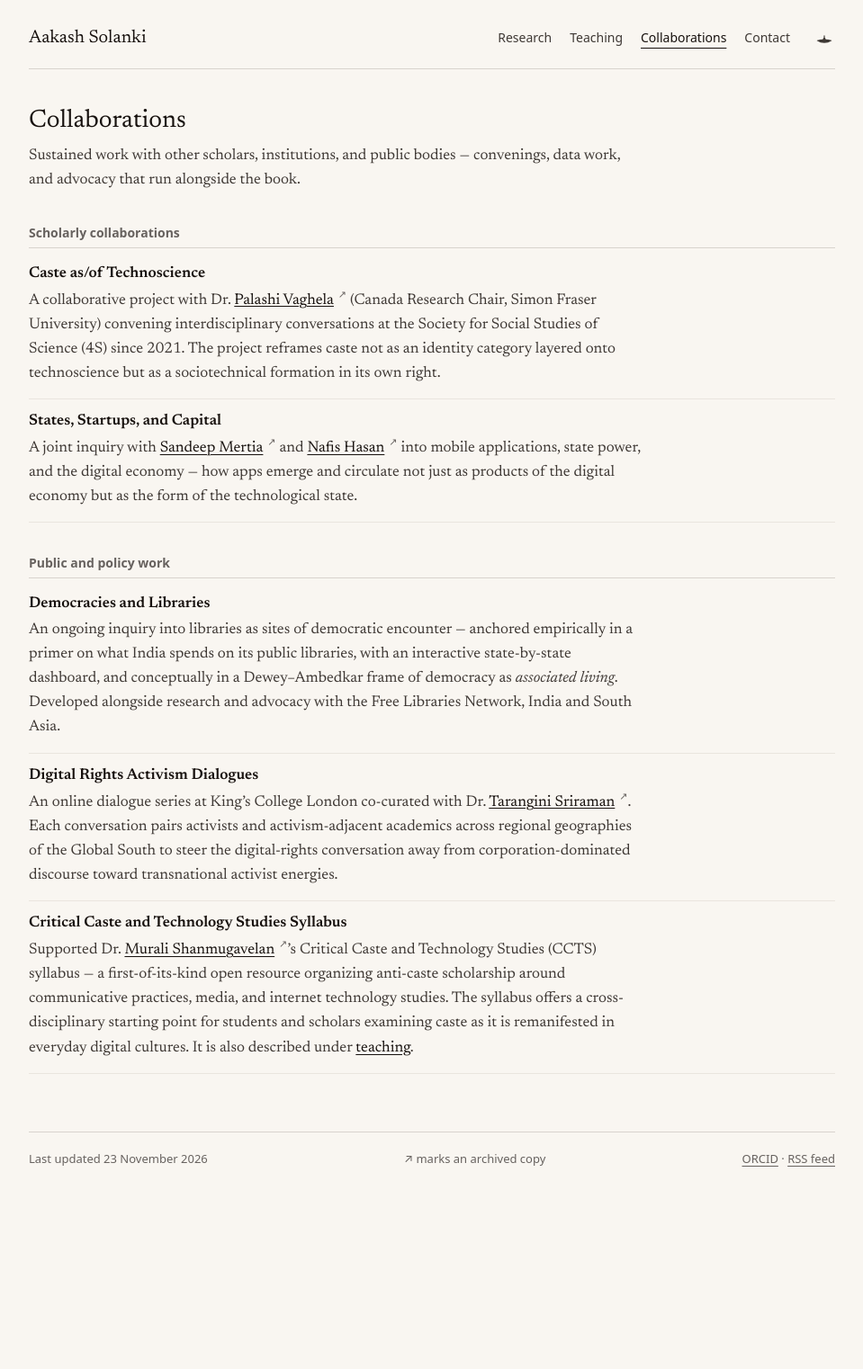
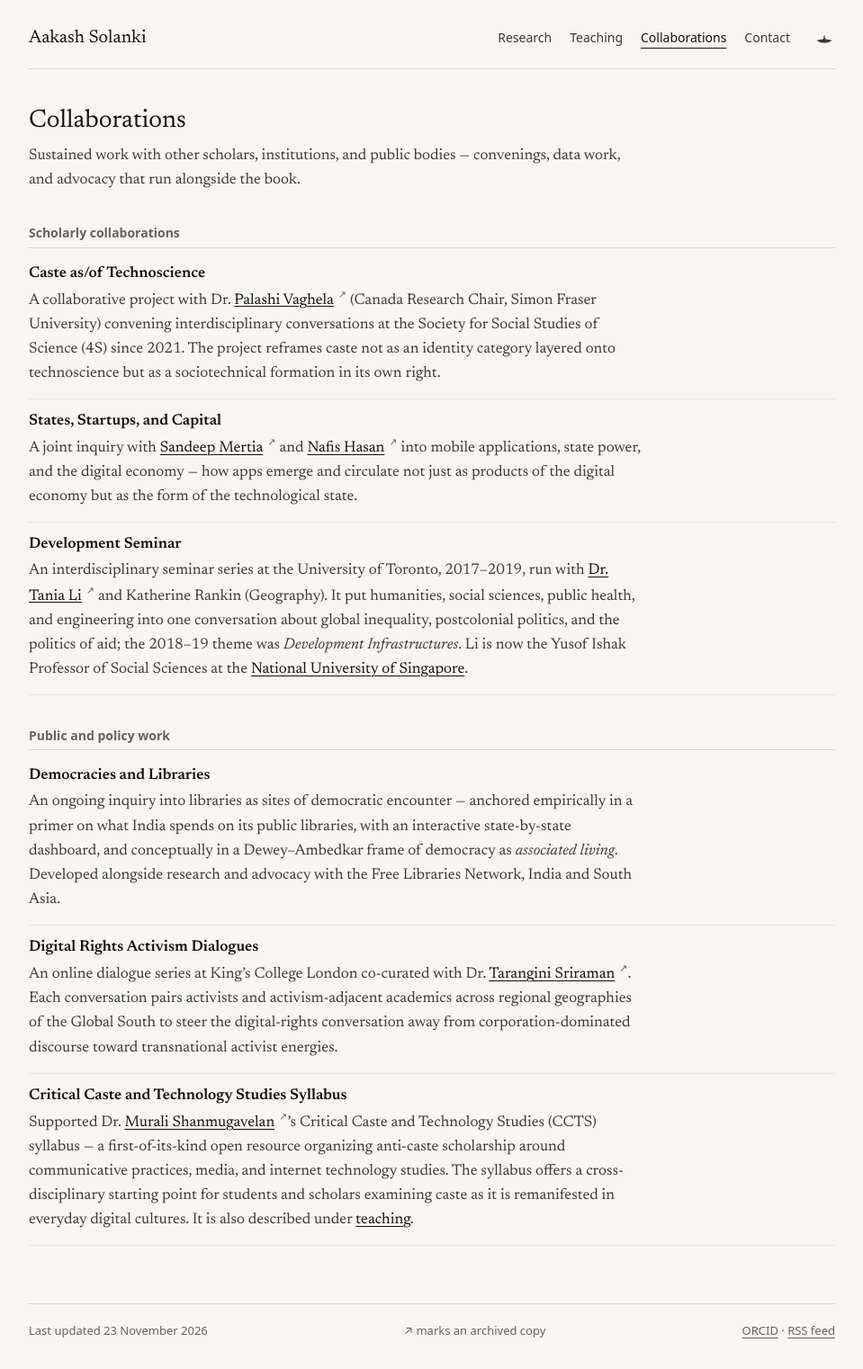
Before and after one commit to skishchampi/skishchampi.github.io, a Jekyll site: the page built from collaborations.md, in a window 1280 px wide. Shown: the whole page at 90% size, without its empty margins (160-1119 px from the left). Built offline with Jekyll 4.4.1, drawn with Linux system fonts in a browser that asks for light colours; before the commit the page ends 1330 px from its top, so only the background shows below that.

Commit message:
content: add the Development Seminar to collaborations (#126)
A 2017-2019 interdisciplinary series at the University of Toronto, run with Tania Li and Katherine Rankin, linking the concept note at /utdevsem/ and giving that page its first inbound link.

Co-authored-by: skishchampi <996985+skishchampi@users.noreply.github.com>

```diff
--- a/collaborations.md
+++ b/collaborations.md
@@ -22,6 +22,11 @@ description: "Collaborative projects and public-facing work by Aakash Solanki: s
 <article class="project">
   <h2><a href="/states-startups-capital/">States, Startups, and Capital</a></h2>
   <p>A joint inquiry with <a target="_blank" rel="noopener noreferrer" href="https://www.stevens.edu/profile/smertia">Sandeep Mertia</a>&nbsp;<sup class="archive-link"><a target="_blank" rel="noopener noreferrer" href="https://web.archive.org/web/2/https://www.stevens.edu/profile/smertia" aria-label="Wayback Machine archived copy">↗</a></sup> and <a target="_blank" rel="noopener noreferrer" href="https://www.uva.nl/en/profile/h/a/n.a.hasan/n.a.hasan.html">Nafis Hasan</a>&nbsp;<sup class="archive-link"><a target="_blank" rel="noopener noreferrer" href="https://web.archive.org/web/2/https://www.uva.nl/en/profile/h/a/n.a.hasan/n.a.hasan.html" aria-label="Wayback Machine archived copy">↗</a></sup> into mobile applications, state power, and the digital economy &mdash; how apps emerge and circulate not just as products of the digital economy but as the form of the technological state.</p>
+</article>
+
+<article class="project">
+  <h2><a href="/utdevsem/">Development Seminar</a></h2>
+  <p>An interdisciplinary seminar series at the University of Toronto, 2017&ndash;2019, run with <a target="_blank" rel="noopener noreferrer" href="https://www.anthropology.utoronto.ca/people/directories/all-faculty/tania-li">Dr. Tania Li</a>&nbsp;<sup class="archive-link"><a target="_blank" rel="noopener noreferrer" href="https://web.archive.org/web/2/https://www.anthropology.utoronto.ca/people/directories/all-faculty/tania-li" aria-label="Wayback Machine archived copy">↗</a></sup> and Katherine Rankin (Geography). It put humanities, social sciences, public health, and engineering into one conversation about global inequality, postcolonial politics, and the politics of aid; the 2018&ndash;19 theme was <em>Development Infrastructures</em>. Li is now the Yusof Ishak Professor of Social Sciences at the <a target="_blank" rel="noopener noreferrer" href="https://fass.nus.edu.sg/mls/">National University of Singapore</a>.</p>
 </article>
 
 <h2 class="label">Public and policy work</h2>
@@ -80,6 +85,21 @@ description: "Collaborative projects and public-facing work by Aakash Solanki: s
       "position": 3,
       "item": {
         "@type": "CreativeWork",
+        "name": "Development Seminar",
+        "author": [
+          {"@type": "Person", "name": "Aakash Solanki", "sameAs": "https://orcid.org/0000-0002-4879-6998"},
+          {"@type": "Person", "name": "Tania Li"},
+          {"@type": "Person", "name": "Katherine Rankin"}
+        ],
+        "description": "An interdisciplinary seminar series at the University of Toronto, 2017–2019, on global inequality, postcolonial politics, and the politics of development.",
+        "url": "https://aakashsolanki.net/utdevsem/"
+      }
+    },
+    {
+      "@type": "ListItem",
+      "position": 4,
+      "item": {
+        "@type": "CreativeWork",
         "name": "Democracies and Libraries",
         "author": {"@type": "Person", "name": "Aakash Solanki", "sameAs": "https://orcid.org/0000-0002-4879-6998"},
         "description": "An ongoing inquiry into libraries as sites of democratic encounter, anchored conceptually in a Dewey–Ambedkar frame of democracy as associated living.",
```
Also changed, not shown: other parts of collaborations.md (+2 -2 lines), 1 other file.
